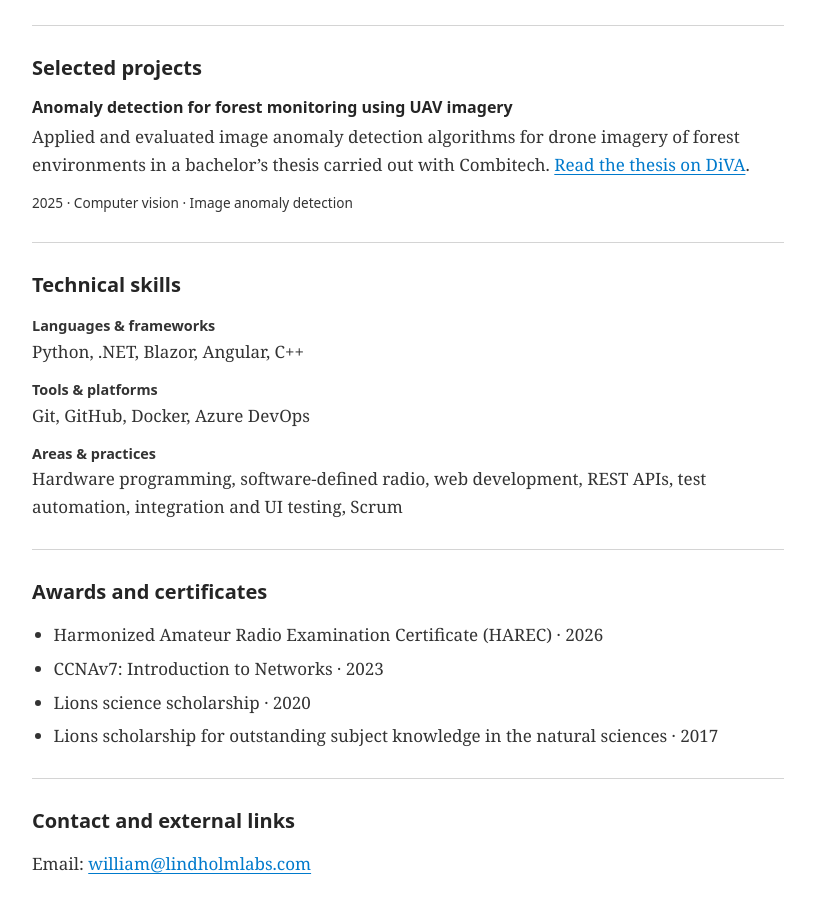
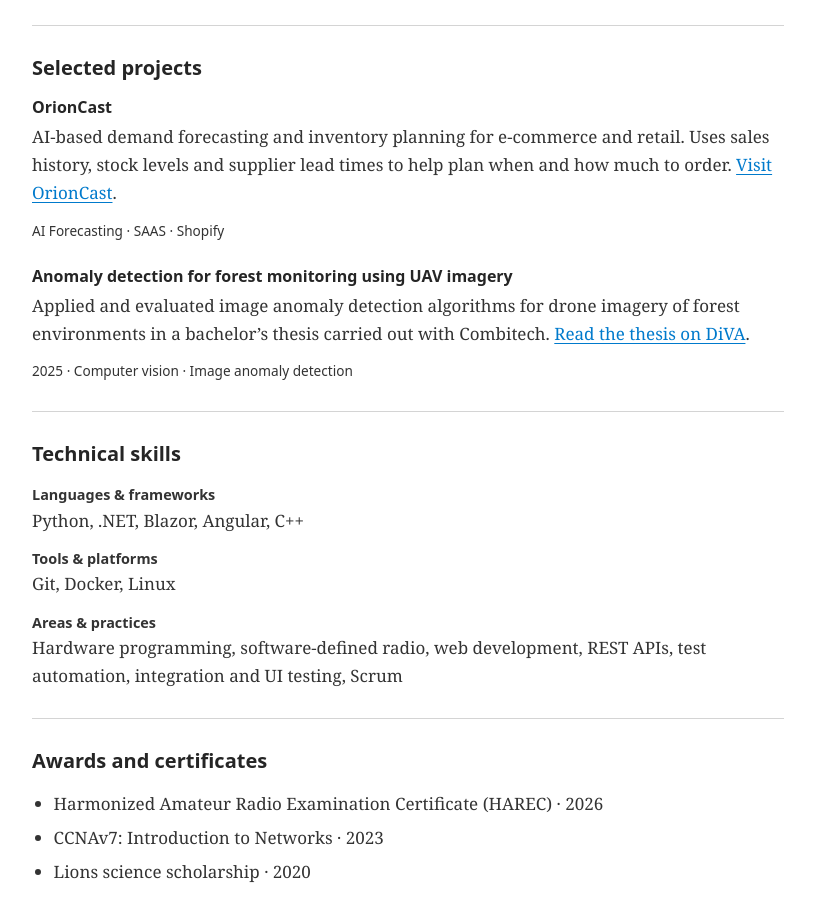
Before and after one commit to LindholmLabs/resume_page, a plain HTML site: page app/index.html in a window 1280 px wide. Shown: the part 1613-2510 px from the top of the page, without its empty margins (232-1047 px from the left). Drawn offline with Linux system fonts and the light colour scheme.

Commit message:
Updated info

```diff
--- a/app/index.html
+++ b/app/index.html
@@ -73,6 +73,11 @@
     <section aria-labelledby="projects">
       <h2 id="projects">Selected projects</h2>
       <article>
+        <h3>OrionCast</h3>
+        <p>AI-based demand forecasting and inventory planning for e-commerce and retail. Uses sales history, stock levels and supplier lead times to help plan when and how much to order. <a href="https://orioncast.ai">Visit OrionCast</a>.</p>
+        <p class="entry-meta">AI Forecasting · SAAS · Shopify</p>
+      </article>
+      <article>
         <h3>Anomaly detection for forest monitoring using UAV imagery</h3>
         <p>Applied and evaluated image anomaly detection algorithms for drone imagery of forest environments in a bachelor’s thesis carried out with Combitech. <a href="https://urn.kb.se/resolve?urn=urn:nbn:se:his:diva-25550">Read the thesis on DiVA</a>.</p>
         <p class="entry-meta">2025 · Computer vision · Image anomaly detection</p>
@@ -85,7 +90,7 @@
         <dt>Languages &amp; frameworks</dt>
         <dd>Python, .NET, Blazor, Angular, C++</dd>
         <dt>Tools &amp; platforms</dt>
-        <dd>Git, GitHub, Docker, Azure DevOps</dd>
+        <dd>Git, Docker, Linux</dd>
         <dt>Areas &amp; practices</dt>
         <dd>Hardware programming, software-defined radio, web development, REST APIs, test automation, integration and UI testing, Scrum</dd>
       </dl>
```
